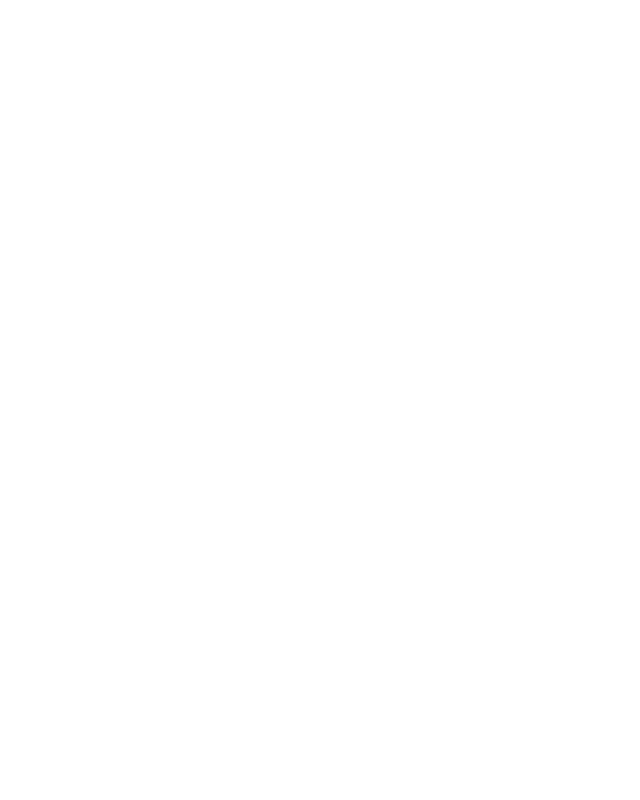
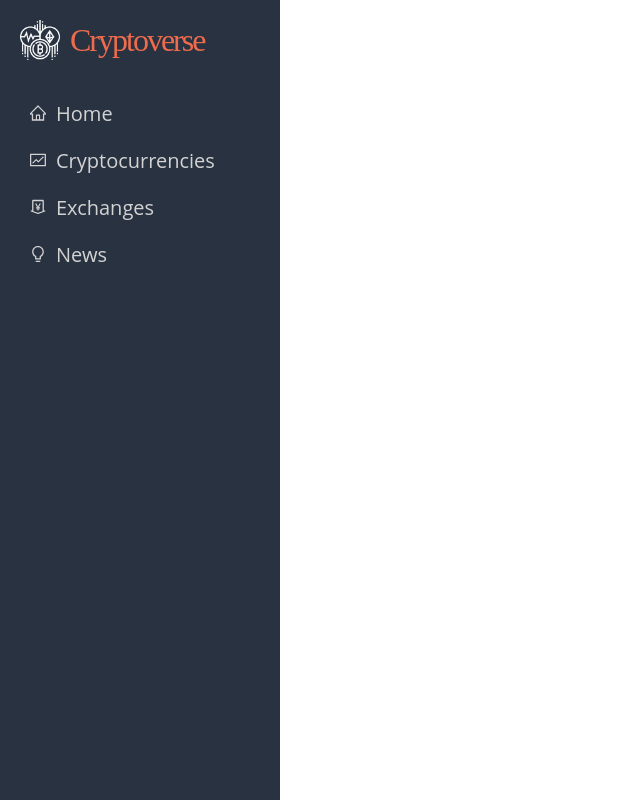
Before and after one commit to oldblacktree/crypto-app, a React (Create React App) app: page / in a window 1280 px wide. Shown: the whole page, without its empty margins (0-640 px from the left). Built offline with nearby package versions, Linux system fonts and the light colour scheme; a web font is replaced by a local one.

Commit message:
feat: add nav section

```diff
--- /dev/null
+++ b/src/App.css
@@ -0,0 +1,10 @@
+.app {
+  display: flex;
+  min-height: 100vh;
+}
+
+@media screen and (max-width: 992px) {
+  .app {
+    flex-direction: column;
+  }
+}
--- a/src/App.jsx
+++ b/src/App.jsx
@@ -1,6 +1,11 @@
+import { Navbar } from "./components";
+import './App.css';
+
+
 const App = () => {
   return (
     <div className="app">
+      <Navbar />
     </div>
   );
 };
--- a/src/assets/index.js
+++ b/src/assets/index.js
@@ -1,3 +1,3 @@
 import logo from './cryptocurrency.png';
 
-export { logo };
+export default { logo };
--- /dev/null
+++ b/src/components/Navbar/Navbar.css
@@ -0,0 +1,81 @@
+.navbar {
+  display: flex;
+  flex-direction: column;
+  position: relative;
+  background-color: var(--color-bg-gunmetal);
+  padding: 20px;
+  width: 280px;
+}
+.logo-container {
+  display: flex;
+  align-items: center;
+}
+.navbar__logo-img {
+  height: 40px;
+  width: 40px;
+  margin-right: 10px;
+}
+.navbar__logo {
+  color: var(--color-sienna);
+  font-family: var(--font-alt);
+  letter-spacing: -2px;
+  font-size: 32px;
+  font-weight: 500;
+}
+
+.ant-menu-item svg {
+  width: 20px;
+  height: 20px;
+}
+.nav {
+  margin-top: 30px;
+}
+
+.nav__list {
+  list-style: none;
+  display: flex;
+  flex-direction: column;
+}
+.nav__item {
+  display: flex;
+  align-items: baseline;
+  gap: 10px;
+  color: var(--color-gray);
+}
+.nav__item a {
+  display: flex;
+  align-items: baseline;
+  padding: 10px;
+  gap: 10px;
+  width: 100%;
+}
+.nav__item a:hover {
+  color: var(--color-sienna)
+}
+.nav__item-label {
+  font-size: 1.25rem;
+  font-family: var(--font-base);
+}
+.navbar__menu-button {
+  color: var(--color-gray);
+  display: none;
+}
+
+@media screen and (max-width: 992px) {
+  .navbar {
+    flex-direction: row;
+    justify-content: space-between;
+    width: 100%;
+  }
+  .nav {
+    position: absolute;
+    right:0;
+    top: 40px;
+    max-width: 250px;
+    background-color: var(--color-bg-gunmetal);
+    z-index: 1;
+  }
+  .navbar__menu-button {
+    display: block;
+  }
+}
--- /dev/null
+++ b/src/components/Navbar/Navbar.jsx
@@ -0,0 +1,72 @@
+import { useEffect, useState } from 'react';
+import {Link} from 'react-router-dom' ;
+import { Button } from 'antd';
+import { HomeOutlined, MoneyCollectOutlined, BulbOutlined, FundOutlined, MenuFoldOutlined, CloseOutlined, MenuOutlined } from '@ant-design/icons';
+import './Navbar.css';
+import assets from '../../assets';
+
+
+const Navbar = () => {
+  const [activeMenu, setActiveMenu] = useState(true);
+  const [screenSize, setScreenSize] = useState(null);
+
+  useEffect(() => {
+    console.log('heraef')
+    const handleResize = () => setScreenSize(window.innerWidth);
+    window.addEventListener('resize', handleResize);
+    handleResize();
+    return () => window.removeEventListener('resize', handleResize);
+  },[])
+
+  useEffect(() => {
+    if (screenSize < 992) {
+      setActiveMenu(false)
+    } else {
+      setActiveMenu(true)
+    }
+  },[screenSize])
+
+  return (
+    <div className="navbar">
+      <div className="logo-container">
+        <img src={assets.logo} alt="logo" className='navbar__logo-img'/>
+        <Link to={'/'}>
+          <h1 className="navbar__logo">Cryptoverse</h1>
+        </Link>
+      </div>
+      <Button className='navbar__menu-button' type="text" size="large" onClick={() => setActiveMenu((prev) => !prev)}>
+        {activeMenu ? <CloseOutlined /> : <MenuOutlined />}
+      </Button>
+      {activeMenu && <nav className="nav">
+          <ul className='nav__list'>
+            <li className='nav__item'>
+              <Link to={'/'}>
+                <HomeOutlined />
+                <span className='nav__item-label'>Home</span>
+              </Link>
+            </li>
+            <li className='nav__item'>
+              <Link to={'/cryptocurrencies'}>
+                <FundOutlined />
+                <span className='nav__item-label'>Cryptocurrencies</span>
+              </Link>
+            </li>
+            <li className='nav__item'>
+              <Link to={'/exchanges'}>
+                <MoneyCollectOutlined />
+                <span className='nav__item-label'>Exchanges</span>
+              </Link>
+            </li>
+            <li className='nav__item'>
+              <Link to={'/news'}>
+                <BulbOutlined />
+                <span className='nav__item-label'>News</span>
+              </Link>
+            </li>
+          </ul>
+      </nav>}
+    </div>
+  );
+};
+
+export default Navbar;
--- /dev/null
+++ b/src/components/index.js
@@ -0,0 +1,3 @@
+import Navbar from "./Navbar/Navbar";
+
+export { Navbar };
```
